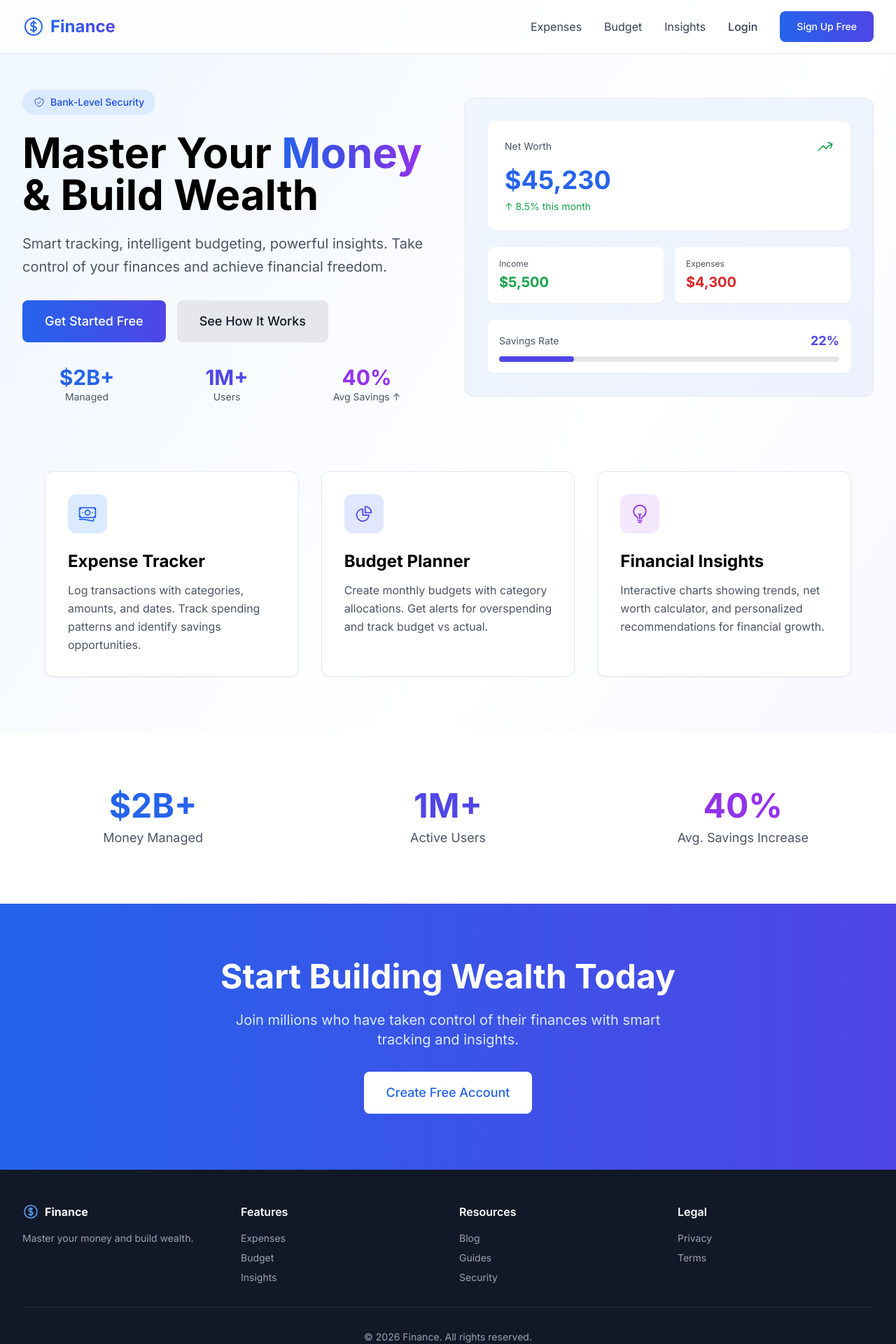
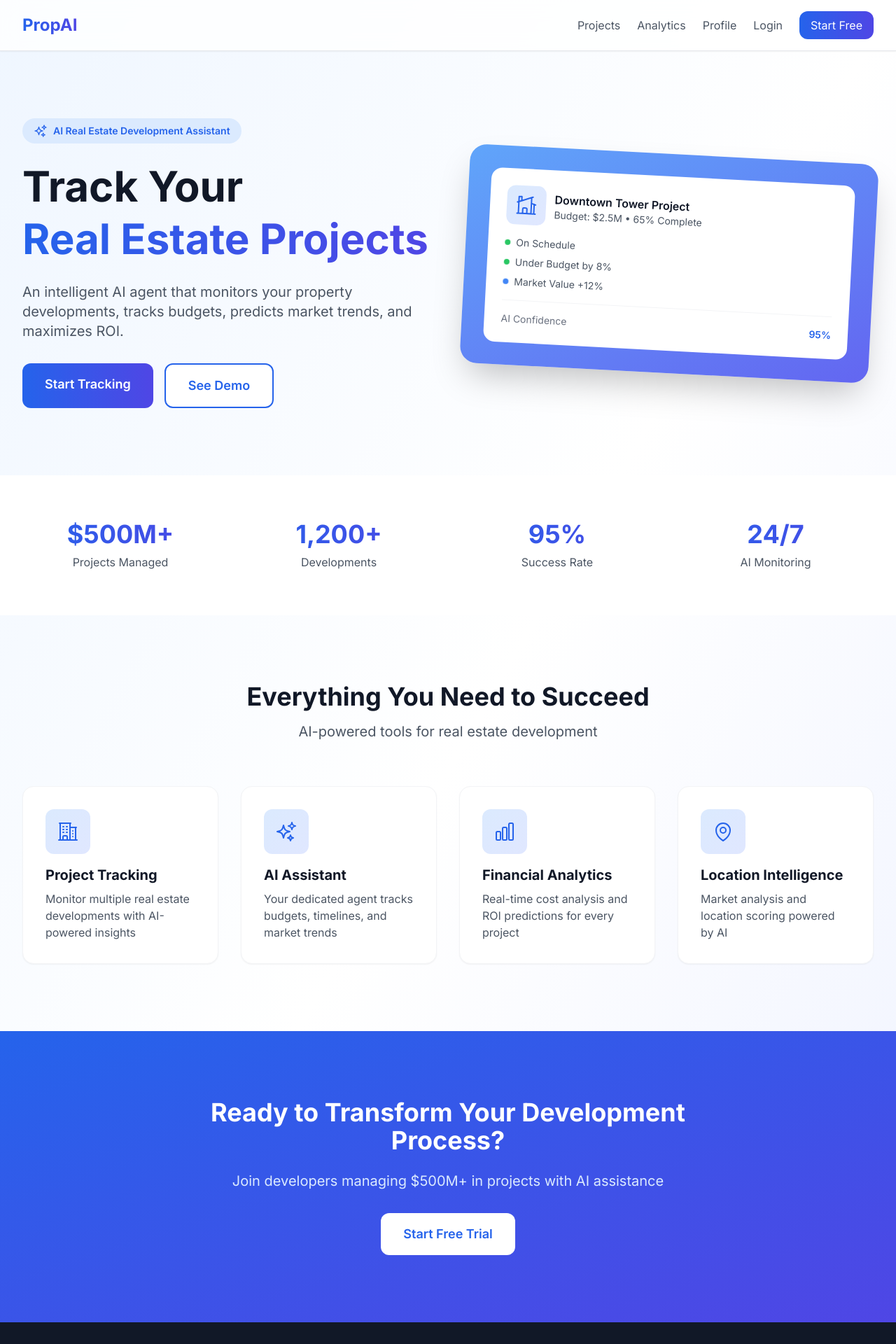
Before and after one commit to mluk132/finance, a Next.js app: page / in a window 1280 px wide. Shown: the top 1920 px of the page at 70% size. Built offline with nearby package versions, Linux system fonts and the light colour scheme.

Commit message:
feat: Redesign Finance app as PropAI with premium MixFlow-quality design

```diff
--- a/app/page.tsx
+++ b/app/page.tsx
@@ -1,219 +1,241 @@
-'use client'
+'use client';
 
-import Link from 'next/link'
+import Link from 'next/link';
 import {
+  BuildingOffice2Icon,
+  SparklesIcon,
+  ChartBarIcon,
   CurrencyDollarIcon,
-  ChartPieIcon,
-  LightBulbIcon,
-  ShieldCheckIcon,
-  BanknotesIcon,
-  ArrowTrendingUpIcon
-} from '@heroicons/react/24/outline'
+  HomeModernIcon,
+  MapPinIcon
+} from '@heroicons/react/24/outline';
 
 export default function Home() {
+  const features = [
+    {
+      icon: BuildingOffice2Icon,
+      title: 'Project Tracking',
+      description: 'Monitor multiple real estate developments with AI-powered insights'
+    },
+    {
+      icon: SparklesIcon,
+      title: 'AI Assistant',
+      description: 'Your dedicated agent tracks budgets, timelines, and market trends'
+    },
+    {
+      icon: ChartBarIcon,
+      title: 'Financial Analytics',
+      description: 'Real-time cost analysis and ROI predictions for every project'
+    },
+    {
+      icon: MapPinIcon,
+      title: 'Location Intelligence',
+      description: 'Market analysis and location scoring powered by AI'
+    }
+  ];
+
   return (
     <div className="min-h-screen bg-gradient-to-br from-blue-50 via-white to-indigo-50">
-      <nav className="fixed top-0 w-full bg-white/80 backdrop-blur-md z-50 border-b border-gray-200">
-        <div className="container-custom py-4">
+      {/* Header */}
+      <header className="bg-white/80 backdrop-blur-md border-b border-gray-200 sticky top-0 z-50 shadow-sm">
+        <div className="max-w-7xl mx-auto px-4 sm:px-6 lg:px-8 py-4">
           <div className="flex items-center justify-between">
-            <div className="flex items-center space-x-2">
-              <CurrencyDollarIcon className="h-8 w-8 text-blue-600" />
-              <span className="text-2xl font-bold bg-gradient-to-r from-blue-600 to-indigo-600 bg-clip-text text-transparent">
-                Finance
-              </span>
-            </div>
-            <div className="hidden md:flex items-center space-x-8">
-              <Link href="/expenses" className="text-gray-700 hover:text-blue-600 transition-colors">Expenses</Link>
-              <Link href="/budget" className="text-gray-700 hover:text-blue-600 transition-colors">Budget</Link>
-              <Link href="/insights" className="text-gray-700 hover:text-blue-600 transition-colors">Insights</Link>
-              <Link href="/login" className="text-gray-700 hover:text-blue-600 transition-colors font-medium">
+            <Link href="/" className="text-2xl font-bold bg-gradient-to-r from-blue-600 to-indigo-600 bg-clip-text text-transparent hover:scale-105 transition-transform">
+              PropAI
+            </Link>
+            <nav className="flex items-center gap-6">
+              <Link href="/projects" className="text-gray-600 hover:text-blue-600 transition-all hover:scale-105">
+                Projects
+              </Link>
+              <Link href="/analytics" className="text-gray-600 hover:text-blue-600 transition-all hover:scale-105">
+                Analytics
+              </Link>
+              <Link href="/profile" className="text-gray-600 hover:text-blue-600 transition-all hover:scale-105">
+                Profile
+              </Link>
+              <Link href="/login" className="text-gray-600 hover:text-blue-600 transition-all hover:scale-105">
                 Login
               </Link>
-              <Link href="/register" className="btn btn-primary bg-gradient-to-r from-blue-600 to-indigo-600 hover:from-blue-700 hover:to-indigo-700">
-                Sign Up Free
+              <Link href="/register" className="px-4 py-2 bg-gradient-to-r from-blue-600 to-indigo-600 text-white rounded-xl hover:shadow-2xl hover:scale-105 transition-all">
+                Start Free
               </Link>
-            </div>
+            </nav>
           </div>
         </div>
-      </nav>
+      </header>
 
-      {/* Hero Section - Financial Dashboard */}
-      <section className="pt-32 pb-20">
-        <div className="container-custom">
-          <div className="grid md:grid-cols-2 gap-12 items-center">
-            <div className="animate-fade-in">
-              <div className="inline-flex items-center gap-2 px-4 py-2 bg-blue-100 text-blue-700 rounded-full text-sm font-medium mb-6">
-                <ShieldCheckIcon className="h-4 w-4" />
-                Bank-Level Security
+      {/* Hero Section */}
+      <section className="relative overflow-hidden">
+        <div className="max-w-7xl mx-auto px-4 sm:px-6 lg:px-8 py-24">
+          <div className="grid grid-cols-1 lg:grid-cols-2 gap-12 items-center">
+            <div>
+              <div className="inline-flex items-center gap-2 px-4 py-2 bg-blue-100 rounded-full mb-6">
+                <SparklesIcon className="w-5 h-5 text-blue-600" />
+                <span className="text-sm font-semibold text-blue-600">AI Real Estate Development Assistant</span>
               </div>
-              <h1 className="text-5xl md:text-6xl font-bold mb-6 leading-tight">
-                Master Your <span className="bg-gradient-to-r from-blue-600 via-indigo-600 to-purple-600 bg-clip-text text-transparent">Money</span> & Build Wealth
+              <h1 className="text-6xl font-bold text-gray-900 mb-6 leading-tight">
+                Track Your
+                <span className="block bg-gradient-to-r from-blue-600 to-indigo-600 bg-clip-text text-transparent">
+                  Real Estate Projects
+                </span>
               </h1>
-              <p className="text-xl text-gray-600 mb-8 leading-relaxed">
-                Smart tracking, intelligent budgeting, powerful insights. Take control of your finances and achieve financial freedom.
+              <p className="text-xl text-gray-600 mb-8">
+                An intelligent AI agent that monitors your property developments, tracks budgets, predicts market trends, and maximizes ROI.
               </p>
-              <div className="flex flex-col sm:flex-row gap-4 mb-8">
-                <Link href="/register" className="btn btn-primary bg-gradient-to-r from-blue-600 to-indigo-600 hover:from-blue-700 hover:to-indigo-700 text-lg px-8 py-4">
-                  Get Started Free
+              <div className="flex gap-4">
+                <Link href="/projects" className="px-8 py-4 bg-gradient-to-r from-blue-600 to-indigo-600 text-white rounded-xl hover:shadow-2xl hover:scale-105 transition-all font-semibold text-lg">
+                  Start Tracking
                 </Link>
-                <Link href="/expenses" className="btn btn-secondary text-lg px-8 py-4">
-                  See How It Works
+                <Link href="/register" className="px-8 py-4 bg-white text-blue-600 border-2 border-blue-600 rounded-xl hover:bg-blue-50 hover:scale-105 transition-all font-semibold text-lg">
+                  See Demo
                 </Link>
               </div>
-              <div className="grid grid-cols-3 gap-4">
-                <div className="text-center">
-                  <div className="text-3xl font-bold text-blue-600">$2B+</div>
-                  <div className="text-sm text-gray-600">Managed</div>
-                </div>
-                <div className="text-center">
-                  <div className="text-3xl font-bold text-indigo-600">1M+</div>
-                  <div className="text-sm text-gray-600">Users</div>
-                </div>
-                <div className="text-center">
-                  <div className="text-3xl font-bold text-purple-600">40%</div>
-                  <div className="text-sm text-gray-600">Avg Savings ↑</div>
-                </div>
-              </div>
             </div>
-            <div className="card p-8 bg-gradient-to-br from-blue-50 to-indigo-50">
-              <div className="space-y-6">
-                <div className="p-6 bg-white rounded-xl shadow-sm">
-                  <div className="flex items-center justify-between mb-4">
-                    <div className="text-sm text-gray-600">Net Worth</div>
-                    <ArrowTrendingUpIcon className="h-6 w-6 text-green-600" />
+            <div className="relative">
+              <div className="bg-gradient-to-br from-blue-400 to-indigo-500 rounded-3xl p-8 shadow-2xl transform rotate-3 hover:rotate-0 transition-transform">
+                <div className="bg-white rounded-2xl p-6">
+                  <div className="flex items-center gap-3 mb-4">
+                    <div className="p-3 bg-gradient-to-br from-blue-100 to-indigo-100 rounded-xl">
+                      <HomeModernIcon className="w-8 h-8 text-blue-600" />
+                    </div>
+                    <div>
+                      <p className="font-semibold text-gray-900">Downtown Tower Project</p>
+                      <p className="text-sm text-gray-600">Budget: $2.5M • 65% Complete</p>
+                    </div>
                   </div>
-                  <div className="text-4xl font-bold text-blue-600 mb-2">$45,230</div>
-                  <div className="text-sm text-green-600">↑ 8.5% this month</div>
-                </div>
-                <div className="grid grid-cols-2 gap-4">
-                  <div className="p-4 bg-white rounded-lg shadow-sm">
-                    <div className="text-xs text-gray-600 mb-1">Income</div>
-                    <div className="text-xl font-bold text-green-600">$5,500</div>
+                  <div className="space-y-2">
+                    <div className="flex items-center gap-2">
+                      <div className="w-2 h-2 bg-green-500 rounded-full animate-pulse"></div>
+                      <span className="text-sm text-gray-600">On Schedule</span>
+                    </div>
+                    <div className="flex items-center gap-2">
+                      <div className="w-2 h-2 bg-green-500 rounded-full animate-pulse"></div>
+                      <span className="text-sm text-gray-600">Under Budget by 8%</span>
+                    </div>
+                    <div className="flex items-center gap-2">
+                      <div className="w-2 h-2 bg-blue-500 rounded-full animate-pulse"></div>
+                      <span className="text-sm text-gray-600">Market Value +12%</span>
+                    </div>
                   </div>
-                  <div className="p-4 bg-white rounded-lg shadow-sm">
-                    <div className="text-xs text-gray-600 mb-1">Expenses</div>
-                    <div className="text-xl font-bold text-red-600">$4,300</div>
-                  </div>
-                </div>
-                <div className="p-4 bg-white rounded-lg shadow-sm">
-                  <div className="flex items-center justify-between mb-2">
-                    <div className="text-sm text-gray-600">Savings Rate</div>
-                    <div className="text-lg font-bold text-indigo-600">22%</div>
-                  </div>
-                  <div className="w-full bg-gray-200 rounded-full h-2">
-                    <div className="bg-indigo-600 h-2 rounded-full" style={{ width: '22%' }}></div>
+                  <div className="mt-4 pt-4 border-t border-gray-100">
+                    <div className="flex items-center justify-between">
+                      <span className="text-sm text-gray-500">AI Confidence</span>
+                      <span className="text-sm font-semibold text-blue-600">95%</span>
+                    </div>
                   </div>
                 </div>
               </div>
             </div>
           </div>
+        </div>
+      </section>
 
-          <div className="grid md:grid-cols-3 gap-8 mt-24 container-custom">
-            <Link href="/expenses" className="card p-8 hover-lift cursor-pointer group">
-              <div className="w-14 h-14 rounded-xl bg-blue-100 flex items-center justify-center mb-6 group-hover:bg-blue-600 transition-colors">
-                <BanknotesIcon className="h-7 w-7 text-blue-600 group-hover:text-white transition-colors" />
+      {/* Stats Section */}
+      <section className="bg-white py-16">
+        <div className="max-w-7xl mx-auto px-4 sm:px-6 lg:px-8">
+          <div className="grid grid-cols-2 md:grid-cols-4 gap-8">
+            {[
+              { value: '$500M+', label: 'Projects Managed' },
+              { value: '1,200+', label: 'Developments' },
+              { value: '95%', label: 'Success Rate' },
+              { value: '24/7', label: 'AI Monitoring' }
+            ].map((stat, index) => (
+              <div key={index} className="text-center">
+                <p className="text-4xl font-bold bg-gradient-to-r from-blue-600 to-indigo-600 bg-clip-text text-transparent mb-2">
+                  {stat.value}
+                </p>
+                <p className="text-gray-600">{stat.label}</p>
               </div>
-              <h3 className="text-2xl font-bold mb-3">Expense Tracker</h3>
-              <p className="text-gray-600 leading-relaxed">
-                Log transactions with categories, amounts, and dates. Track spending patterns and identify savings opportunities.
-              </p>
-            </Link>
-
-            <Link href="/budget" className="card p-8 hover-lift cursor-pointer group">
-              <div className="w-14 h-14 rounded-xl bg-indigo-100 flex items-center justify-center mb-6 group-hover:bg-indigo-600 transition-colors">
-                <ChartPieIcon className="h-7 w-7 text-indigo-600 group-hover:text-white transition-colors" />
-              </div>
-              <h3 className="text-2xl font-bold mb-3">Budget Planner</h3>
-              <p className="text-gray-600 leading-relaxed">
-                Create monthly budgets with category allocations. Get alerts for overspending and track budget vs actual.
-              </p>
-            </Link>
-
-            <Link href="/insights" className="card p-8 hover-lift cursor-pointer group">
-              <div className="w-14 h-14 rounded-xl bg-purple-100 flex items-center justify-center mb-6 group-hover:bg-purple-600 transition-colors">
-                <LightBulbIcon className="h-7 w-7 text-purple-600 group-hover:text-white transition-colors" />
-              </div>
-              <h3 className="text-2xl font-bold mb-3">Financial Insights</h3>
-              <p className="text-gray-600 leading-relaxed">
-                Interactive charts showing trends, net worth calculator, and personalized recommendations for financial growth.
-              </p>
-            </Link>
+            ))}
           </div>
         </div>
       </section>
 
-      <section className="py-20 bg-white">
-        <div className="container-custom">
-          <div className="grid md:grid-cols-3 gap-12 text-center">
-            <div className="animate-fade-in">
-              <div className="text-5xl font-bold text-blue-600 mb-2">$2B+</div>
-              <div className="text-gray-600 text-lg">Money Managed</div>
-            </div>
-            <div className="animate-fade-in" style={{ animationDelay: '0.1s' }}>
-              <div className="text-5xl font-bold text-indigo-600 mb-2">1M+</div>
-              <div className="text-gray-600 text-lg">Active Users</div>
-            </div>
-            <div className="animate-fade-in" style={{ animationDelay: '0.2s' }}>
-              <div className="text-5xl font-bold text-purple-600 mb-2">40%</div>
-              <div className="text-gray-600 text-lg">Avg. Savings Increase</div>
-            </div>
+      {/* Features Section */}
+      <section className="py-24">
+        <div className="max-w-7xl mx-auto px-4 sm:px-6 lg:px-8">
+          <div className="text-center mb-16">
+            <h2 className="text-4xl font-bold text-gray-900 mb-4">
+              Everything You Need to Succeed
+            </h2>
+            <p className="text-xl text-gray-600">
+              AI-powered tools for real estate development
+            </p>
+          </div>
+
+          <div className="grid grid-cols-1 md:grid-cols-2 lg:grid-cols-4 gap-8">
+            {features.map((feature, index) => {
+              const Icon = feature.icon;
+              return (
+                <div
+                  key={index}
+                  className="bg-white rounded-2xl p-8 shadow-sm border border-gray-100 hover:shadow-xl hover:scale-105 transition-all cursor-pointer"
+                >
+                  <div className="p-4 bg-gradient-to-br from-blue-100 to-indigo-100 rounded-xl w-fit mb-4">
+                    <Icon className="w-8 h-8 text-blue-600" />
+                  </div>
+                  <h3 className="text-xl font-bold text-gray-900 mb-2">{feature.title}</h3>
+                  <p className="text-gray-600">{feature.description}</p>
+                </div>
+              );
+            })}
           </div>
         </div>
       </section>
 
-      <section className="py-20 bg-gradient-to-r from-blue-600 to-indigo-600">
-        <div className="container-custom text-center">
-          <h2 className="text-4xl md:text-5xl font-bold text-white mb-6">
-            Start Building Wealth Today
+      {/* CTA Section */}
+      <section className="bg-gradient-to-br from-blue-600 to-indigo-600 py-24 text-white">
+        <div className="max-w-4xl mx-auto px-4 sm:px-6 lg:px-8 text-center">
+          <h2 className="text-4xl font-bold mb-6">
+            Ready to Transform Your Development Process?
           </h2>
-          <p className="text-xl text-blue-100 mb-8 max-w-2xl mx-auto">
-            Join millions who have taken control of their finances with smart tracking and insights.
+          <p className="text-xl text-blue-100 mb-8">
+            Join developers managing $500M+ in projects with AI assistance
           </p>
-          <button className="btn bg-white text-blue-600 hover:bg-gray-100 text-lg px-8 py-4">
-            Create Free Account
-          </button>
+          <Link href="/register" className="inline-block px-8 py-4 bg-white text-blue-600 rounded-xl hover:shadow-2xl hover:scale-105 transition-all font-semibold text-lg">
+            Start Free Trial
+          </Link>
         </div>
       </section>
 
-      <footer className="bg-gray-900 text-gray-400 py-12">
-        <div className="container-custom">
-          <div className="grid md:grid-cols-4 gap-8">
+      {/* Footer */}
+      <footer className="bg-gray-900 text-white py-12">
+        <div className="max-w-7xl mx-auto px-4 sm:px-6 lg:px-8">
+          <div className="grid grid-cols-1 md:grid-cols-4 gap-8">
             <div>
-              <div className="flex items-center space-x-2 mb-4">
-                <CurrencyDollarIcon className="h-6 w-6 text-blue-400" />
-                <span className="text-white font-bold">Finance</span>
-              </div>
-              <p className="text-sm">Master your money and build wealth.</p>
+              <h3 className="text-xl font-bold mb-4">PropAI</h3>
+              <p className="text-gray-400">AI-powered real estate development tracking.</p>
             </div>
             <div>
-              <h4 className="text-white font-semibold mb-4">Features</h4>
-              <ul className="space-y-2 text-sm">
-                <li><Link href="/expenses" className="hover:text-white transition-colors">Expenses</Link></li>
-                <li><Link href="/budget" className="hover:text-white transition-colors">Budget</Link></li>
-                <li><Link href="/insights" className="hover:text-white transition-colors">Insights</Link></li>
-              </ul>
+              <h4 className="font-semibold mb-4">Product</h4>
+              <div className="space-y-2">
+                <Link href="/projects" className="block text-gray-400 hover:text-white transition-colors">Projects</Link>
+                <Link href="/analytics" className="block text-gray-400 hover:text-white transition-colors">Analytics</Link>
+                <Link href="/reports" className="block text-gray-400 hover:text-white transition-colors">Reports</Link>
+              </div>
             </div>
             <div>
-              <h4 className="text-white font-semibold mb-4">Resources</h4>
-              <ul className="space-y-2 text-sm">
-                <li><a href="#" className="hover:text-white transition-colors">Blog</a></li>
-                <li><a href="#" className="hover:text-white transition-colors">Guides</a></li>
-                <li><a href="#" className="hover:text-white transition-colors">Security</a></li>
-              </ul>
+              <h4 className="font-semibold mb-4">Resources</h4>
+              <div className="space-y-2">
+                <a href="#" className="block text-gray-400 hover:text-white transition-colors">Blog</a>
+                <a href="#" className="block text-gray-400 hover:text-white transition-colors">Guides</a>
+                <a href="#" className="block text-gray-400 hover:text-white transition-colors">API</a>
+              </div>
             </div>
             <div>
-              <h4 className="text-white font-semibold mb-4">Legal</h4>
-              <ul className="space-y-2 text-sm">
-                <li><a href="#" className="hover:text-white transition-colors">Privacy</a></li>
-                <li><a href="#" className="hover:text-white transition-colors">Terms</a></li>
-              </ul>
+              <h4 className="font-semibold mb-4">Company</h4>
+              <div className="space-y-2">
+                <a href="#" className="block text-gray-400 hover:text-white transition-colors">About</a>
+                <a href="#" className="block text-gray-400 hover:text-white transition-colors">Contact</a>
+                <a href="#" className="block text-gray-400 hover:text-white transition-colors">Privacy</a>
+              </div>
             </div>
           </div>
-          <div className="border-t border-gray-800 mt-8 pt-8 text-center text-sm">
-            © 2026 Finance. All rights reserved.
+          <div className="border-t border-gray-800 mt-8 pt-8 text-center text-gray-400">
+            <p>&copy; 2026 PropAI. All rights reserved.</p>
           </div>
         </div>
       </footer>
     </div>
-  )
+  );
 }
```
